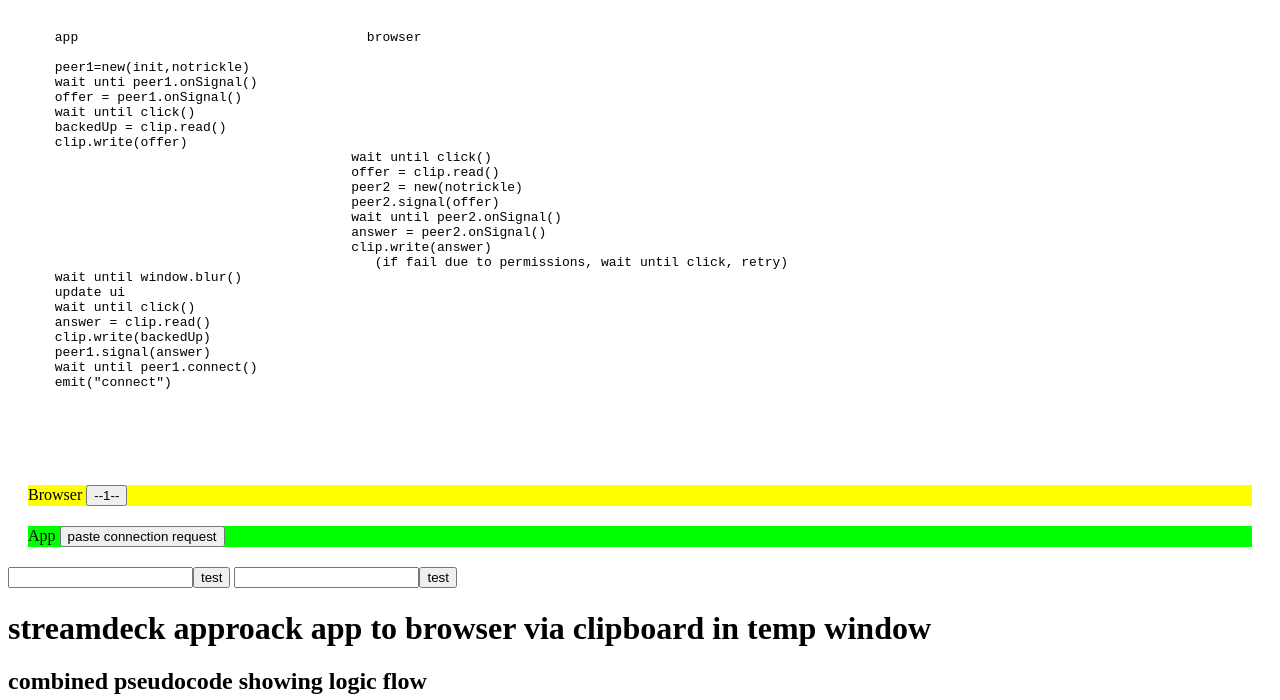
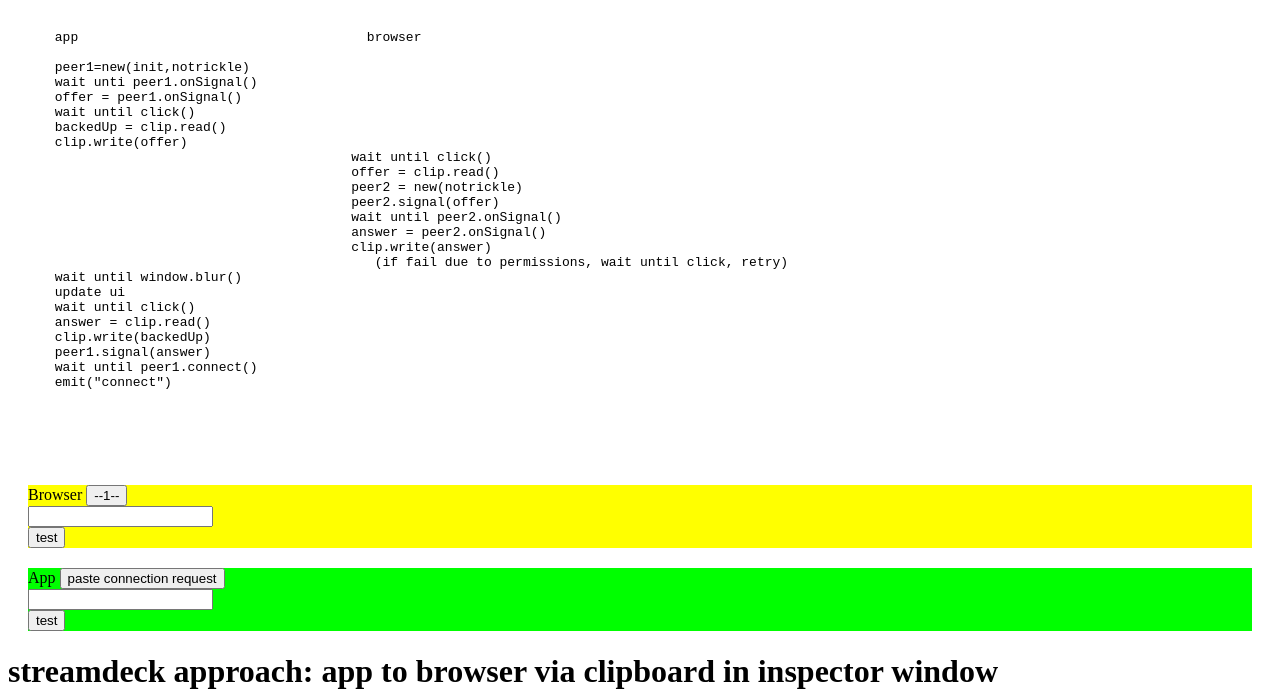
Before and after one commit to jonathan-annett/even-simpler-peer-glitch, a website: page static/index.html in a window 1280 px wide. Shown: the part 252-952 px from the top of the page. Drawn offline with Linux system fonts and the light colour scheme.

Commit message:
formatting,typos

```diff
--- a/static/index.html
+++ b/static/index.html
@@ -78,6 +78,8 @@ SOFTWARE.
     <button id="button1">
       --1--
     </button>
+    <br>
+    <input id="in1" type="text"><br><button id="test1">test</button>
 
     </div>
 
@@ -86,14 +88,14 @@ SOFTWARE.
     <button id="button2">
       --2--
     </button>
+    <br>
+    <input id="in2" type="text"><br><button id="test2">test</button>
     </div>
-
-    <input id="in1" type="text"><button id="test1">test</button>
-    <input id="in2" type="text"><button id="test2">test</button>
 
 
 
-    <h1>streamdeck approack app to browser via clipboard in temp window</h1>
+
+    <h1>streamdeck approach: app to browser via clipboard in inspector window</h1>
     <h2>combined pseudocode showing logic flow</h2>
     <pre>
 
```
